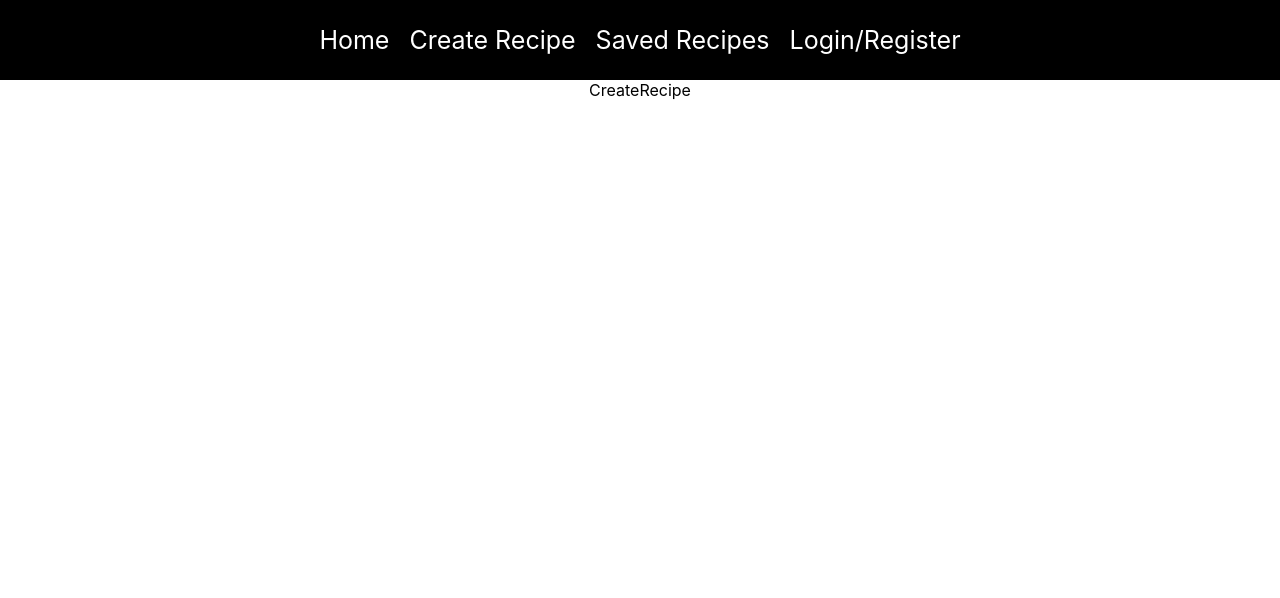
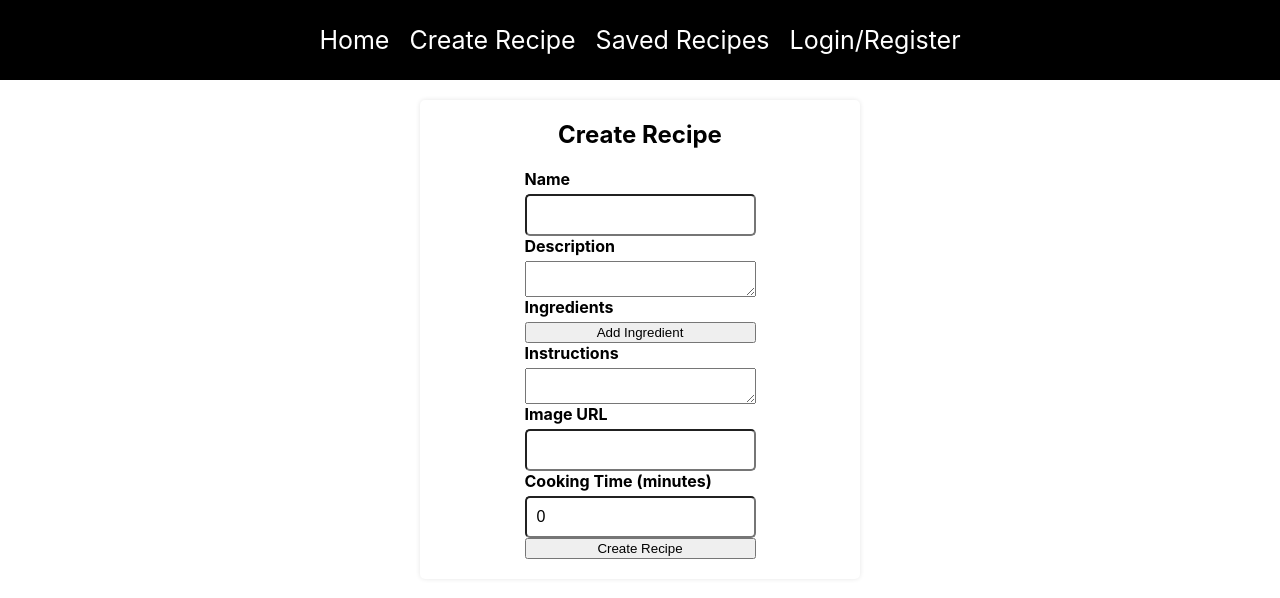
Before and after one commit to SagidAnowar/Recipe-App, a React (Create React App) app in the folder client/: page /create-recipe in a window 1280 px wide. Shown: the top 598 px of the page. Built offline with nearby package versions, Linux system fonts and the light colour scheme.

Commit message:
adding finished create recipe page

```diff
--- a/client/src/pages/create-recipe.js
+++ b/client/src/pages/create-recipe.js
@@ -1,7 +1,107 @@
-import React from 'react'
+import React, {useState} from 'react'
+import { useGetUserID } from '../hooks/useGetUserID';
+import { useNavigate } from 'react-router-dom'
+import axios from 'axios';
+
 
 export const CreateRecipe = () => {
+  const userID = useGetUserID();
+  const [recipe, setRecipe] = useState({
+      name: "",
+      description: "",
+      ingredients: [],
+      instructions: "",
+      imageUrl: "",
+      cookingTime: 0,
+      userOwner: userID,
+    });
+
+  const navigate = useNavigate();
+
+  const handleChange = (event) => {
+    const { name, value } = event.target;
+    setRecipe({ ...recipe, [name]: value });
+  };
+
+  const handleIngredientChange = (event, index) => {
+    const { value } = event.target;
+    const ingredients = [...recipe.ingredients];
+    ingredients[index] = value;
+    setRecipe({ ...recipe, ingredients })
+  }
+
+  const handleAddIngredient = () => {
+    const ingredients = [...recipe.ingredients, ""];
+    setRecipe({ ...recipe, ingredients });
+  };
+
+  const handleSubmit = async (event) => {
+    event.preventDefault();
+    try {
+      await axios.post("http://localhost:3001/recipes", { ...recipe })
+      navigate("/")
+      } catch (err) {
+      console.error(err);
+      }
+  }
+
   return (
-    <div>CreateRecipe</div>
-  )
+    <div className="create-recipe">
+      <h2>Create Recipe</h2>
+      <form onSubmit={handleSubmit}>
+        <label htmlFor="name">Name</label>
+        <input
+          type="text"
+          id="name"
+          name="name"
+          value={recipe.name}
+          onChange={handleChange}
+        />
+        <label htmlFor="description">Description</label>
+        <textarea
+          id="description"
+          name="description"
+          value={recipe.description}
+          onChange={handleChange}
+        ></textarea>
+        <label htmlFor="ingredients">Ingredients</label>
+        {recipe.ingredients.map((ingredient, index) => (
+          <input
+            key={index}
+            type="text"
+            name="ingredients"
+            value={ingredient}
+            onChange={(event) => handleIngredientChange(event, index)}
+          />
+        ))}
+        <button type="button" onClick={handleAddIngredient}>
+          Add Ingredient
+        </button>
+        <label htmlFor="instructions">Instructions</label>
+        <textarea
+          id="instructions"
+          name="instructions"
+          value={recipe.instructions}
+          onChange={handleChange}
+        ></textarea>
+        <label htmlFor="imageUrl">Image URL</label>
+        <input
+          type="text"
+          id="imageUrl"
+          name="imageUrl"
+          value={recipe.imageUrl}
+          onChange={handleChange}
+        />
+        <label htmlFor="cookingTime">Cooking Time (minutes)</label>
+        <input
+          type="number"
+          id="cookingTime"
+          name="cookingTime"
+          value={recipe.cookingTime}
+          onChange={handleChange}
+        />
+        <button type="submit">Create Recipe</button>
+      </form>
+    </div>
+  );
 }
```
